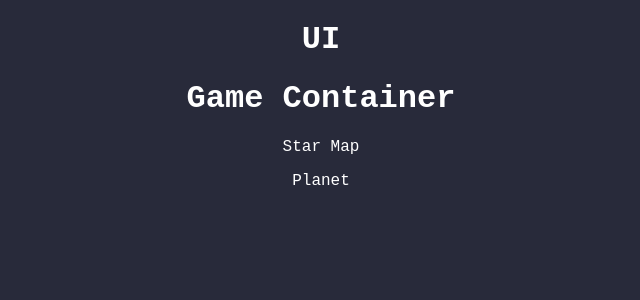
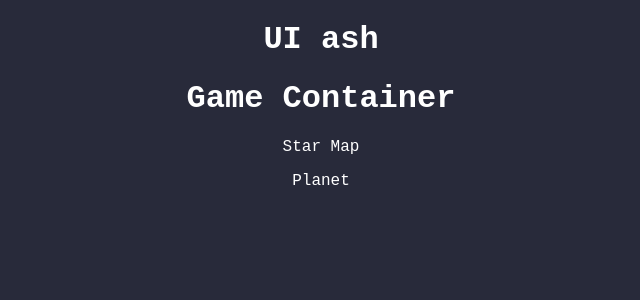
Before and after one commit to tcloma/Cosmo-Quizzer-FIS, a React (Create React App) app: page / in a window 1280 px wide. Shown: the top 300 px of the page, without its empty margins (319-959 px from the left). Built offline with nearby package versions, Linux system fonts and the light colour scheme; the HTML template or start-up script is replaced by a standard one.

Commit message:
testing git stuff

```diff
--- a/src/Components/UI.js
+++ b/src/Components/UI.js
@@ -1,7 +1,7 @@
 const UI = () => {
   return(
     <div>
-      <h1> UI </h1>
+      <h1> UI ash </h1>
     </div>
   )
 }
```
